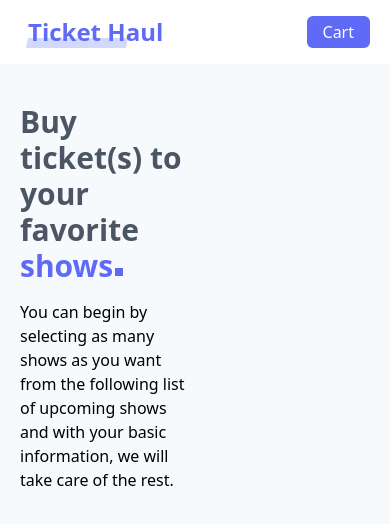
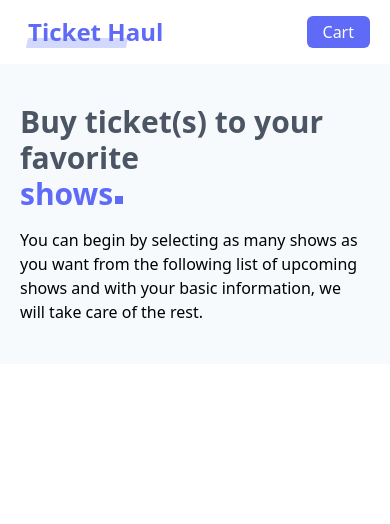
Before and after one commit to alain-kubwayo/ticket-haul, a React (Vite) app: page / in a window 390 px wide. Shown: the top 524 px of the page. Built offline with nearby package versions, Linux system fonts and the light colour scheme.

Commit message:
feat: move data and assets

```diff
--- a/src/components/modules/Hero.jsx
+++ b/src/components/modules/Hero.jsx
@@ -4,7 +4,7 @@
     return (
         <div className="bg-[#F7FAFC] py-10">
             <PageWrapper>
-                <div className="grid grid-cols-2">
+                <div className="grid md:grid-cols-2 grid-cols-1">
                     <div>
                         <h1 className="font-bold text-3xl mb-4 text-gray-600">Buy ticket(s) to your favorite <br />
                             <div className="flex items-center">
```
